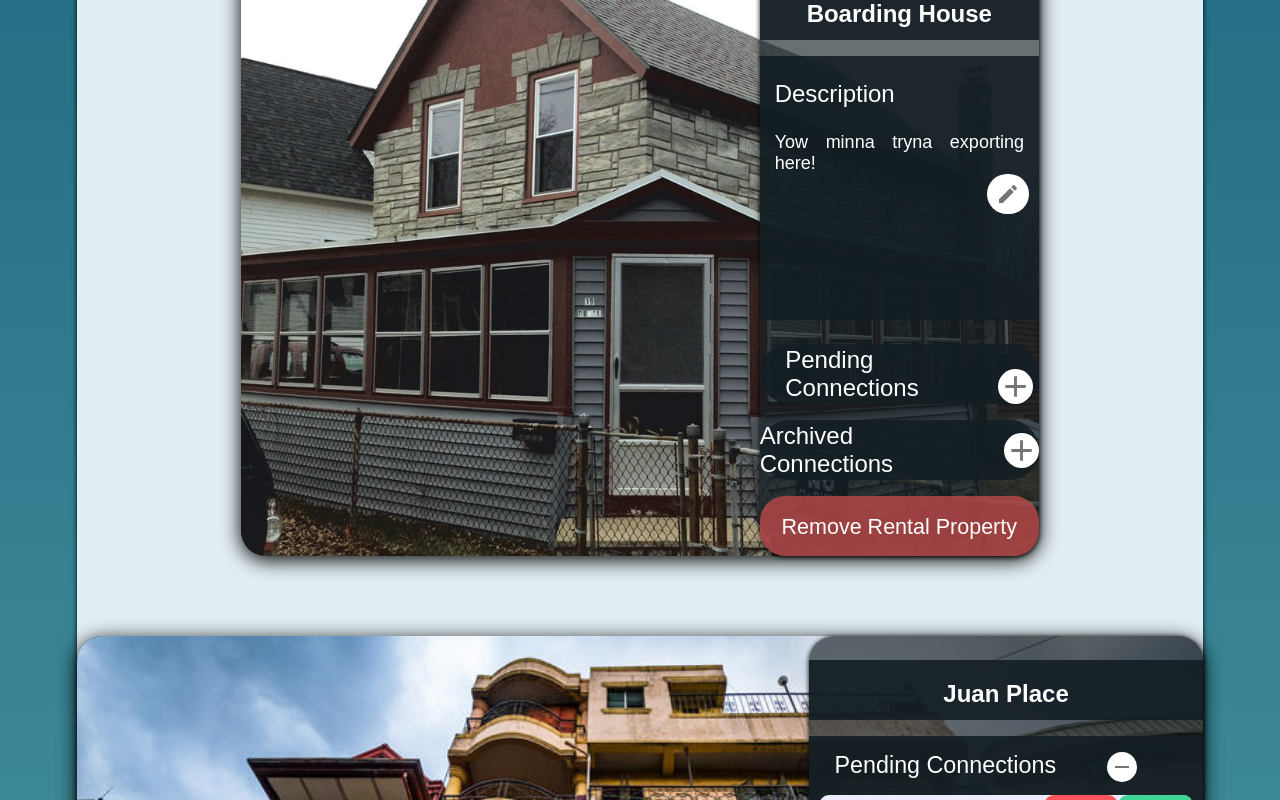
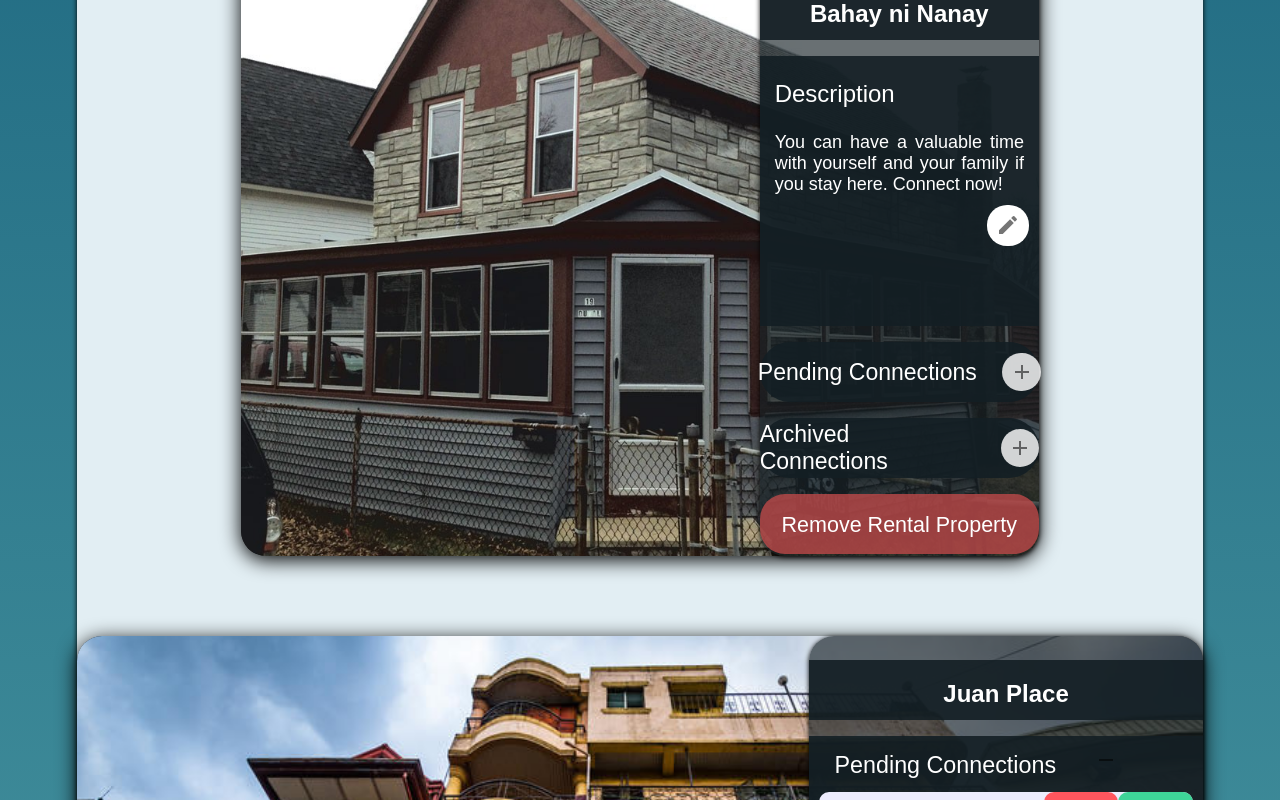
Before and after one commit to WhiteList-Int/white-list, a React (Create React App) app: page /owner-dashboard in a window 1280 px wide. Shown: the part 1020-1820 px from the top of the page. Built offline with nearby package versions, Linux system fonts and the light colour scheme.

Commit message:
v1.3 7/19/21 Pend Connection Button

```diff
--- a/src/components/owner-dash-sources/RentalCard.css
+++ b/src/components/owner-dash-sources/RentalCard.css
@@ -89,6 +89,7 @@
   background-color: white;
   height: 15%;
   width: 15%;
+  margin-top: 10px;
   margin-right: 10px;
   border-radius: 20px;
   display: flex;
@@ -104,7 +105,7 @@
 .owner-dash-pending-container {
   height: 10%;
   width: 100%;
-  margin-top: 3vh;
+  margin-top: 2vh;
   z-index: 3;
   display: flex;
   flex-direction: row;
@@ -112,29 +113,35 @@
   justify-content: center;
   text-align: justify;
   border-radius: 30px;
+  white-space: nowrap;
+  position: relative;
   background-color: #131f24e5;
+}
+.owner-dash-pending-container-disabled {
+  display: none;
 }
 .owner-dash-pending-container h2 {
   color: white;
-  font-size: x-large;
+  font-size: clamp(0.8rem, 1.8vw, 2.5rem);
   margin-right: 2vw;
-  margin-left: 2vw;
-  font-weight: 200;
+  font-weight: 100;
 }
 
-.owner-dash-add-active {
-  background-color: white;
-  height: 35px;
-  width: 35px;
-  border-radius: 25px;
+.owner-dash-small-button {
   display: flex;
-  flex-direction: row;
   align-items: center;
   justify-content: center;
+  height: clamp(1.5rem, 3vw, 3rem);
+  width: clamp(2rem, 3vw, 2.5rem);
+  border-radius: 50px;
+  background-color: rgba(251, 251, 251, 0.829);
   border: none;
 }
+.owner-dash-small-button:hover {
+  background-color: #ffffff;
+}
 
-.owner-dash-add-disabled {
+.owner-dash-small-button-disabled {
   display: none;
 }
 
@@ -148,9 +155,12 @@
   display: flex;
   flex-direction: column;
   align-items: flex-start;
-  position: relative;
+  justify-content: flex-start;
   text-align: justify;
   background-color: #131f24e5;
+}
+.disable-pending-container-active {
+  display: none;
 }
 
 .owner-dash-pending-cont-row {
@@ -158,18 +168,22 @@
   flex-direction: row;
 }
 
-.owner-dash-icon-minus {
-  background-color: white;
-  height: 30px;
-  width: 30px;
-  border-radius: 25px;
+.owner-dash-pending-container-active h2 {
+  color: white;
+  margin: 1vh 1vw;
+  font-size: clamp(0.8rem, 1.8vw, 2.5rem);
+  font-weight: 300;
+}
+.owner-dash-small-button-pend {
   display: flex;
+  align-items: center;
   justify-content: center;
-  margin: 2vh 2vw 2vh 2vw;
-}
-
-.owner-dash-minus-disabled {
-  display: none;
+  height: clamp(1rem, 3vw, 3rem);
+  width: clamp(1rem, 3vw, 2.5rem);
+  margin: 1vh 1vw;
+  border-radius: 50px;
+  background-color: rgba(251, 251, 251, 0.829);
+  border: none;
 }
 
 .owner-dash-pending-container-active h3 {
@@ -274,9 +288,9 @@
 
 .owner-dash-archived-container h2 {
   color: white;
-  font-size: x-large;
+  font-size: clamp(0.8rem, 1.8vw, 2.5rem);
   margin-right: 2vw;
-  font-weight: 200;
+  font-weight: 100;
 }
 /* End Archived Connections */
 
@@ -294,10 +308,6 @@
   background-color: #ba4848;
 }
 
-.owner-dash-remove-rental::after {
-  opacity: 0;
-}
-
 .owner-dash-remove-rental h2 {
   color: white;
   font-size: 21.5px;
--- a/src/components/owner-dash-sources/RentalCard.js
+++ b/src/components/owner-dash-sources/RentalCard.js
@@ -1,5 +1,6 @@
 import React, {useState} from 'react'
 import { rentals } from "./dataSrc";
+import { pends } from "./pendSrc";
 import './RentalCard.css'
 import IconButton from '@material-ui/core/IconButton';
 import CreateIcon from '@material-ui/icons/Create';
@@ -10,8 +11,7 @@ import CloseIcon from '@material-ui/icons/Close';
 
 function RentalCard() {
 
-    const [pendConnection, setPendConnection] = useState(false);
-    const [buttonActive, setButtonActive] = useState(false);
+    const [showPending, setPendActive] = useState(false);
     const [disableDescription, setDisDescription] = useState(false);
 
     return (
@@ -19,16 +19,16 @@ function RentalCard() {
                 {rentals.map((rental) => (
                     <div className="owner-rental" id={rental.id} key={rental.key}>
                         <img className="owner-rental-img" src={rental.imgs} alt="owned-rental" />
-                        <div className="owner-dash-rental-detail-card" id={rental.id} key={rental.key}>
-                            <div className="owner-dash-title-container" id={rental.id} key={rental.key}>
+                        <div className="owner-dash-rental-detail-card" >
+                            <div className="owner-dash-title-container" >
                                 <h2>{rental.name}</h2>
                             </div>
 
                             {/* Description */}
-                            <div className={disableDescription? 'owner-dash-dis-description' : 'owner-dash-description-container'} id={rental.id} key={rental.key}>
+                            <div className={disableDescription? 'owner-dash-dis-description' : 'owner-dash-description-container'} >
                                 <h3 >Description </h3>
                                 <p> {rental.desc}</p>
-                                <div className={disableDescription ? 'owner-description-icon-disabled':'owner-description-icon-active'} id={rental.id} key={rental.key}>
+                                <div className={disableDescription ? 'owner-description-icon-disabled':'owner-description-icon-active'} >
                                     <IconButton>
                                     <CreateIcon color="action" />
                                     </IconButton>
@@ -36,36 +36,60 @@ function RentalCard() {
                             </div>
 
                             {/* Pending Connections */}
-                            <div className={pendConnection ? 'owner-dash-pending-container-active' : 'owner-dash-pending-container'} id={rental.id} key={rental.key}>
+                            <div className={showPending? "owner-dash-pending-container-disabled":"owner-dash-pending-container"} >
                                 <h2 >Pending Connections</h2>
-                                <div className="owner-dash-pending-container-active">
-                                    <button className={buttonActive ? 'owner-dash-add-active': 'owner-dash-minus-disabled'} id={rental.id} key={rental.key}>
-                                        <IconButton onClick={() => { setPendConnection(false);setDisDescription(false); setButtonActive(false);}}>
-                                            <RemoveIcon fontSize='large'/>
+                                <button className="owner-dash-small-button" >
+                                    <IconButton onClick = {() => { setPendActive(true);setDisDescription(true);}}>
+                                        <AddIcon fontSize='medium' />
+                                    </IconButton>
+                                </button>
+                            </div>
+
+                            {/* Pending Active */}
+                            <div className={showPending? "owner-dash-pending-container-active":"disable-pending-container-active"} >
+                                <div className="owner-dash-cont-row">
+                                    <h2 >Pending Connections</h2>
+                                    <button className="owner-dash-small-button-pend" >
+                                        <IconButton onClick = {() => { setPendActive(false);setDisDescription(false);}}>
+                                            <RemoveIcon fontSize='medium' />
                                         </IconButton>
                                     </button>
                                 </div>
-                                <div className="owner-dash-pending-container">
-                                    <button className= {buttonActive ? 'owner-dash-minus-disabled':'owner-dash-add-active' } id={rental.id} key={rental.key}>
-                                        <IconButton onClick={() => { setPendConnection(true); setDisDescription(true);setButtonActive(true);}}>
-                                            <AddIcon fontSize='large'/>
-                                        </IconButton>
-                                    </button>
-                                </div>
+                                {pends.map((pend)=>(
+                                    <div className="owner-dash-pending-request" >
+                                        <div className="owner-dash-pending-name-cont">
+                                            <h3>{pend.name}</h3>
+                                            <div className="owner-dash-button-cont">
+                                                <div className="owner-dash-disapprove-cont">
+                                                    <IconButton>
+                                                        <CloseIcon fontSize='large'/>
+                                                    </IconButton>
+                                                </div>
+                                                <div className="owner-dash-approve-cont">
+                                                    <IconButton>
+                                                        <CheckIcon fontSize='large' />
+                                                    </IconButton>
+                                                </div>
+                                            </div>
+                                        </div>
+                                        <div className="owner-dash-pending-cont-row">
+                                            <p>{pend.num}</p>
+                                            <p>{pend.email}</p>
+                                        </div>
+                                    </div>
+                                ))}
                             </div>
-
-
                             {/* Archived Connections */}
-                            <div className="owner-dash-archived-container" id={rental.id} key={rental.key}>
+                            <div className="owner-dash-archived-container" >
                                 <h2 >Archived Connections</h2>
-                                <button className="owner-dash-add-active" id={rental.id} key={rental.key}>
+                                <button className="owner-dash-small-button">
                                     <IconButton>
-                                        <AddIcon fontSize='large' />
+                                        <AddIcon fontSize='medium' />
                                     </IconButton>
                                 </button>
                             </div>
-                            <button className="owner-dash-remove-rental" id={rental.id} key={rental.key}>
-                            <h2>Remove Rental Property</h2>
+                            <button className="owner-dash-remove-rental" onClick={()=>{}}>
+                                <h2>Remove Rental Property</h2>
                             </button>
                         {/* End Detail Card */}
                         </div>
--- a/src/components/owner-dash-sources/dataSrc.js
+++ b/src/components/owner-dash-sources/dataSrc.js
@@ -7,9 +7,11 @@ import Img6 from '../images/house6.jpg';
 
 export const rentals = [
     { className: 'rental', imgs: Img1, name: 'Juan Place', id: 'r1', key: 1,
-    desc: 'Concord offers spacious unfurnished rooms for rent in Jakosalem St, Cebu City. It’s near Sanciangko St., and University of the Visayas. With its floor area, roomies can personalize the coliving space, bring in allowed appliances, and make it a lot more like home.'},
-    { className: 'rental', imgs: Img2, name: 'Boarding House',  id: 'r2', key: 2,
-    desc: 'Yow minna tryna exporting here!'},
+    desc: 'Concord offers spacious unfurnished rooms for rent in Jakosalem St, Cebu City. It’s near Sanciangko St., and University of the Visayas. With its floor area, roomies can personalize the coliving space, bring in allowed appliances, and make it a lot more like home.',
+    },
+    { className: 'rental', imgs: Img2, name: 'Bahay ni Nanay',  id: 'r2', key: 2,
+    desc: 'You can have a valuable time with yourself and your family if you stay here. Connect now!',
+},
 
 ];
 
--- /dev/null
+++ b/src/components/owner-dash-sources/pendSrc.js
@@ -0,0 +1,6 @@
+//dummy data if separate ang pend connections
+
+export const pends = [
+    { className: 'pend', name: 'Coco Martin', num: '09225346912', email:'probinsyano@gmail.com'},
+    { className: 'pend', name: 'Yassi Pressman', num: '09273516912', email:'alyana@gmail.com'},
+];
```
